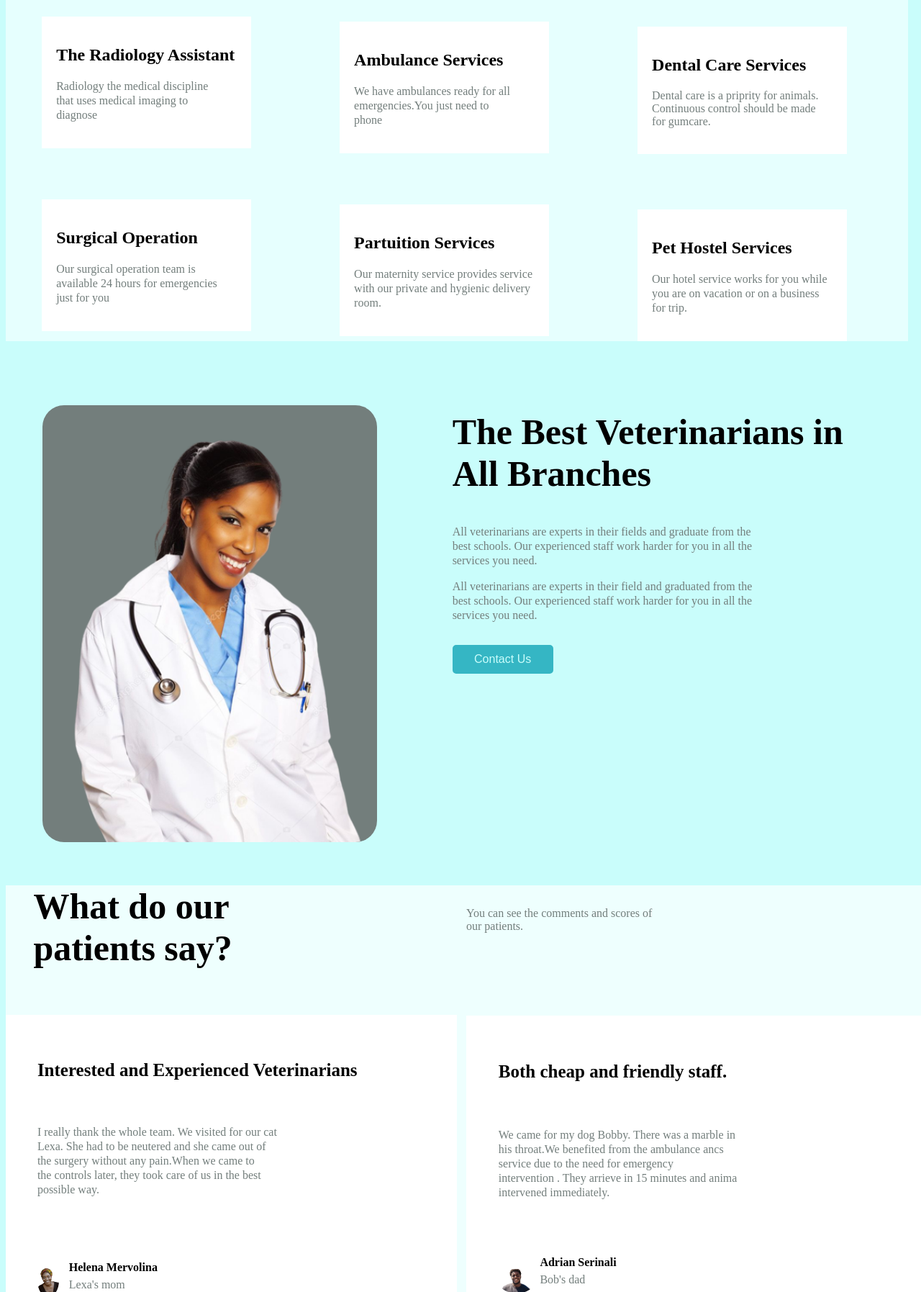
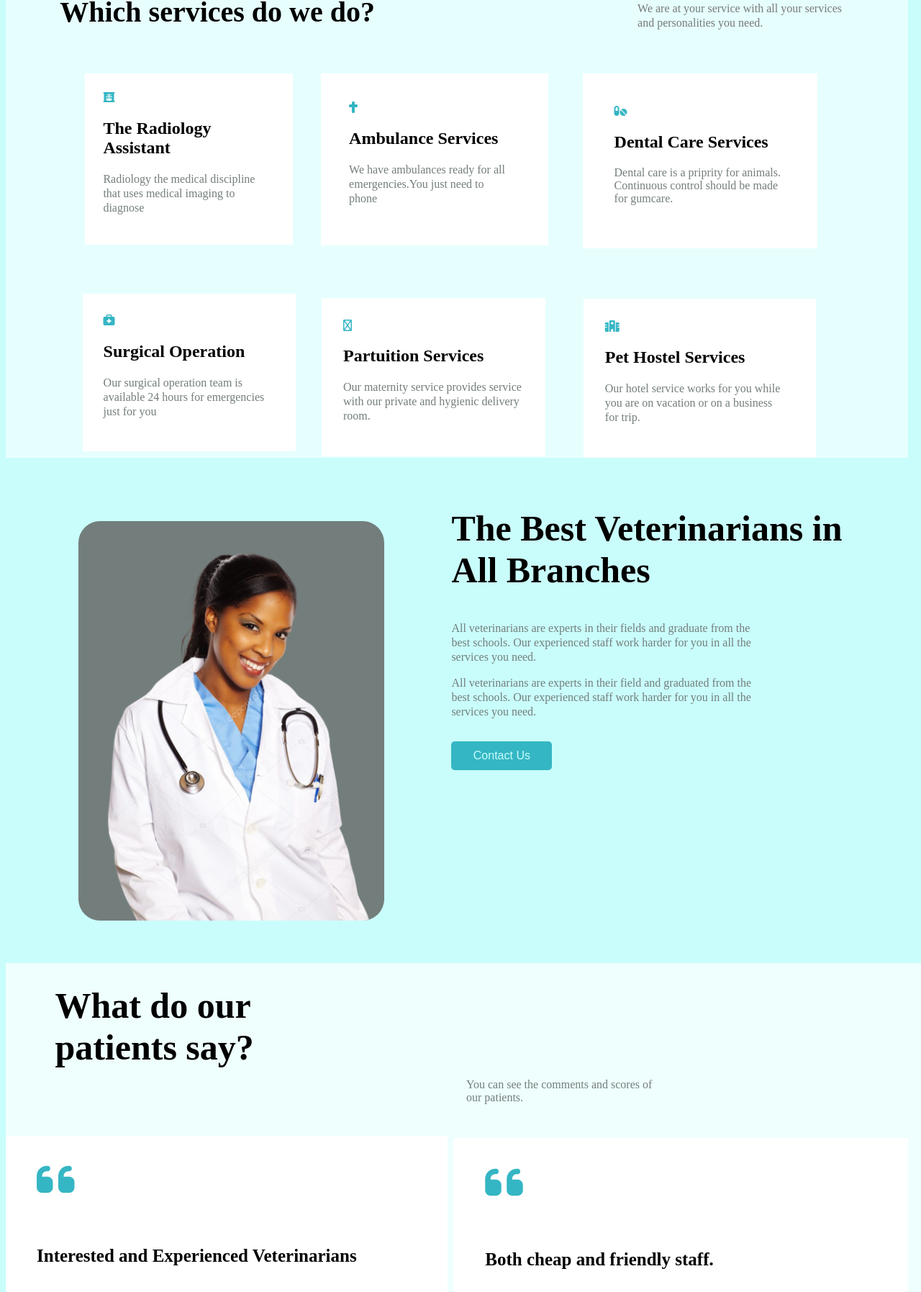
Before and after one commit to Winnie-Waiguru/HealthWeb, a plain HTML site: page index.html in a window 1280 px wide. Shown: the part 782-2577 px from the top of the page at 72% size. Drawn offline with Linux system fonts and the light colour scheme.

Commit message:
first commit

```diff
--- a/index.html
+++ b/index.html
@@ -10,6 +10,7 @@
 </head>
 <body>
     <section class="home">
+        <h2>YourPet<span>.    </span></h2>
         <nav>
             <li><a href="#">Home</a></li>
             <li><a href="#">Services</a></li>
@@ -22,6 +23,9 @@
         <h1>Your Family Members<br>are Important to us</h1>
         <p class="two">We are on duty 24 hours a day for the health<br>of your family members.</p>
         <button type="text" class="button-text">Get started</button>
+        <i class="fa-solid fa-play"></i>
+
+        </div>
         <div class="right-text">
             <img src="image/drgray-removebg-preview (1).png">
         </div>
@@ -37,28 +41,34 @@
      </div>
      <div class="service-one">
          <div class ="radiology">
+             <i class="fa-solid fa-x-ray"></i>
              <h1>The Radiology Assistant</h1>
              <p>Radiology the medical discipline<br>that uses medical imaging to<br> diagnose </p>
          </div>
          <div class ="ambulance">
+            <i class="fa-solid fa-cross"></i>
              <h1>Ambulance Services</h1>
             <p>We have ambulances ready for all <br>emergencies.You just need to <br> phone</p>
         </div>
         <div class ="dental">
+            <i class="fa-solid fa-pills"></i>
             <h1>Dental Care Services</h1>
            <p>Dental care is a priprity for animals.<br>Continuous control should be made<br>for gumcare. </p>
        </div>
 </div>
 <div class="service-two">
     <div class ="surgical">
+        <i class="fa-solid fa-briefcase-medical"></i>
         <h1>Surgical Operation</h1>
         <p>Our surgical operation team is<br>available 24 hours for emergencies<br> just for you </p>
     </div>
     <div class ="parturition">
+        <i class="fa-regular fa-cubes-stacked"></i>
         <h1> Partuition Services</h1>
        <p>Our maternity service provides service<br> with our private and hygienic delivery <br> room.</p>
    </div>
    <div class ="pet">
+    <i class="fa-solid fa-hospital"></i>
        <h1>Pet Hostel Services</h1>
       <p>Our hotel service works for you while<br>you are on vacation or on a business<br>for trip. </p>
   </div>
@@ -86,6 +96,7 @@
     <h1>What do our patients say?</h1>
 </div>
 <div class="comment-one">
+    <i class="fa-solid fa-quote-left"></i>
     <h3>Interested and Experienced Veterinarians</h3>
     <p>I really thank the whole team. We visited for our cat<br>Lexa. She had to be neutered and she came out of <br>the surgery without any pain.When we came to <br>the controls later, they took care of us in the best <br> possible way.</p>
     <img src="image/prince-akachi-i2hoD-C2RUA-unsplash-removebg-preview.png">
@@ -102,6 +113,9 @@
     <p>You can see the comments and scores of <br> our patients.</p>
 </div>
 <div class="comment-two">
+    <div class="quote">
+    <i class="fa-solid fa-quote-left"></i>
+    </div>
     <h3>Both cheap and friendly staff.</h3>
     <p>We came for my dog Bobby. There was a marble in <br>his throat.We benefited from the ambulance ancs<br>service due to the need for emergency <br>intervention . They arrieve in 15 minutes and anima <br>intervened immediately.</p>
     <img src="image/elizeu-dias-2EGNqazbAMk-unsplash-removebg-preview.png">
@@ -149,6 +163,20 @@
         <div class="yourpet">
             <h5>YourPet<span>.</span></h5>
             <p>Eulan Street,0012, New York<br>City,USA<br>info@yourpet.com<br>321464223482</p>
+            <div class="icons">
+                <div class="facebook">
+                    <i class="fa-brands fa-facebook"></i>
+                </div>
+                <div class="twitter">
+                    <i class="fa-brands fa-twitter"></i>
+                </div>
+                <div class="google">
+                    <i class="fa-brands fa-google-plus"></i>
+                </div>
+                <div class="linkedin">
+                    <i class="fa-brands fa-linkedin"></i>
+                </div>
+            </div>
         </div>
         <div class="product">
             <h5>PRODUCT</h5>
--- a/style.css
+++ b/style.css
@@ -5,7 +5,7 @@ body{
 
 nav{
     text-align:right;
-    margin:5% 0 0 30%;
+    margin:5% 0 0 25%;
     width:70%;
 }
 
@@ -25,12 +25,22 @@ nav li a{
 }
 
 .left-text{
-    margin:5%
+    margin:6%
 }
 
 .left-text h1{
     font-size: 50px;
     line-height: 70px;
+}
+
+.left-text i{
+    color:#35B6C4;
+    margin: 2%;
+    width:1%;
+    padding: 1%;
+    background: #fff;
+    border-radius:50%;
+
 }
 
 .one{
@@ -79,7 +89,7 @@ nav li a{
     border: 2px solid #6B9994;
     width:35%;
     float:right;
-    margin:-28% 1% 0 0%;
+    margin:-39% 5% 0 0%;
     border-width:60px;
     border-radius: 100%;
 }
@@ -87,9 +97,11 @@ nav li a{
 
 
 
+
+
 .Intro h1{
     font-size: 40px;
-    margin: 15% 0 0 4%;
+    margin: 15% 0 0 6%;
     width: 40%;
 
 }
@@ -113,17 +125,21 @@ nav li a{
 }
 
 .service-one{
-    margin:5% 0 0 0;
+    margin:5% 0 0 5%;
 
 }
 .radiology {
-    margin:4% 4%;
+    margin:3% 4%;
      width: 20%;
      height:60%;
      background-color: #fff;
-     padding:20px;
+     padding:25px;
 
 
+}
+
+.radiology i{
+    color: #35B6C4;
 }
 
 .radiology p{
@@ -133,11 +149,11 @@ nav li a{
 }
 
 .ambulance{
-    margin:-18% 0 0 37%;
+    margin:-23% 0 0 31.5%;
     width: 20%;
     height:60%;
     background-color: #fff;
-    padding:20px;
+    padding:39px;
 
 }
 
@@ -147,11 +163,16 @@ nav li a{
     line-height:20px;
 }
 
+.ambulance i{
+    color:#35B6C4;
+
+}
+
 .dental{
-    margin:-14% 0 0 70%;
+    margin:-20% 0 0 62%;
      width: 20%;
      background-color: #fff;
-     padding:20px;
+     padding:44px;
 
 }
 
@@ -159,16 +180,20 @@ nav li a{
     color:#737e7c;
 }
 
+.dental i{
+    color: #35B6C4;
+}
+
 .service-two{
     margin:5% 0 0 0;
 }
 
 .surgical{
-    margin:4% 4%;
-    width: 20%;
+    margin:3% 8.5%;
+    width: 19%;
     height:60%;
     background-color: #fff;
-    padding:20px;
+    padding:29px;
 
 }
 
@@ -177,24 +202,33 @@ nav li a{
     line-height:20px;
 }
 
+.surgical i{
+    color: #35B6C4;
+}
+
 .parturition{
-    margin:-18% 0 0 37%;
+    margin:-20% 0 0 35%;
     width: 20%;
     height:60%;
     background-color: #fff;
-    padding:20px;
-}
+    padding:30px;
+
+    }
 
 .parturition p{
     color:#737e7c;
     line-height:20px;
 }
 
+.parturition i{
+    color: #35B6C4;
+}
+
 .pet{
-    margin:-14% 0 0 70%;
-     width: 20%;
+    margin:-17.5% 0 0 64%;
+     width: 21%;
      background-color: #fff;
-     padding:20px;
+     padding:30px;
 
 }
 
@@ -204,12 +238,16 @@ nav li a{
 
 }
 
+.pet i{
+    color: #35B6C4;
+}
+
 
 /*-------------Doctors-------*/
 
 .right-doctors{
 
-    margin:7% 4%;
+    margin:7% 8%;
 }
 .right-doctors img {
     border-radius: 30px;
@@ -219,7 +257,7 @@ nav li a{
 
 .left-doctors{
     float:right;
-    margin: -58% 10.9%;
+    margin: -56% 11%;
     width:40%;
 
 }
@@ -261,12 +299,20 @@ nav li a{
 .left-patients h1{
     margin:30% 0 5% 3%;
     font-size:50px;
-    width:50%;
+    width:44%;
+    padding:30px;
 }
 
 .comment-one{
-    width:49%;
+    width:48%;
     background-color: #fff;
+}
+
+.comment-one i{
+    color:#35B6C4;
+   margin: 5% 0 0 7%;
+   font-size: 60px;
+
 }
 
 .comment-one h3{
@@ -313,19 +359,30 @@ nav li a{
     border:solid black 2px;
 }
 
-.right-patients{
-    margin:-52% 0% 6% 20%;
+.right-patients p{
+    margin:-52% 0 6% 51%;
      width:50%;
     float:right;
     color:#737e7c;
+    border:2ppx solid black
+
 }
 
+
 .comment-two{
-    width:50%;
+    width:49.4%;
     background-color: #fff;
     float:right;
-    margin:-38.9% 0% 5% 0%;
+    margin:-45.5% 2% 5% 0%;
 
+}
+
+
+
+.comment-two i{
+   color:#35B6C4;
+   margin: 5% 0 0 7%;
+   font-size: 60px;
 }
 
 .comment-two h3{
@@ -467,8 +524,9 @@ nav li a{
     margin:-9% 0 0 15%;
 }
 
-.subscribe-box input{
-    margin: 2% 0 0 15%;
+
+
+.subscribe input{
     width:60%;
     padding:25px;
     border-radius:12px;
@@ -481,7 +539,7 @@ nav li a{
     width: 140px;
     height:40px;
     border-radius: 5px;
-    margin: 3% 0 0 0;
+    margin: 0 -20% 0 0;
     color: #c9fdfb;
     font-size:16px;
     border:#35B6C4 2px solid;
@@ -511,7 +569,29 @@ nav li a{
     color:#737e7c;
     line-height:25px;
     width:15%
+ }
 
+ .icons{
+     display: flex;
+     margin: 1% 4% 1% 7%;
+ }
+
+ .facebook i{
+     color:#17326d;
+
+ }
+
+ .twitter i{
+     color: #35B6C4;
+
+ }
+
+ .google i{
+     color: rgb(195, 50, 50);
+ }
+
+ .linkedin{
+     color: #0d2a68;
  }
 
  .product h5{
```
